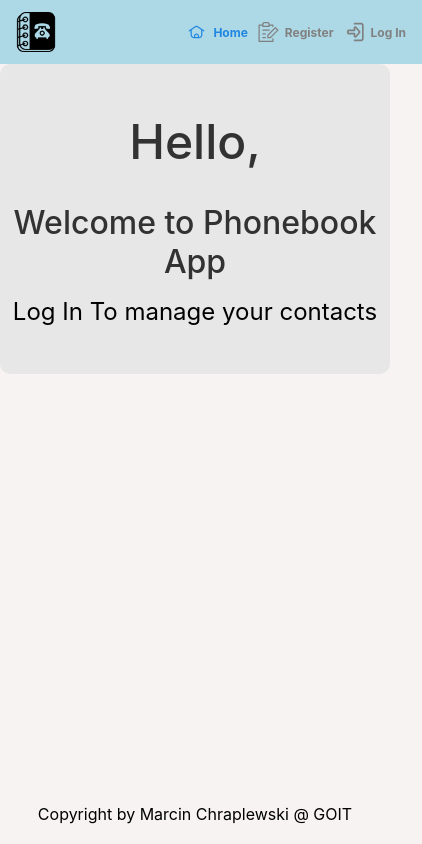
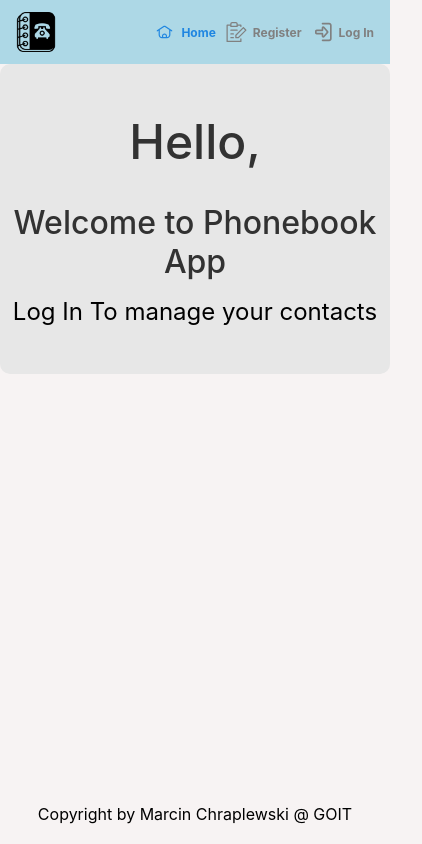
Before and after one commit to Chrapson/goit-react-hw-08-phonebook, a React (Create React App) app: page / in a window 390 px wide. Shown: the whole page, 422 px wide, since content can reach past the window. Built offline with nearby package versions, Linux system fonts and the light colour scheme.

Commit message:
[Phonebook][fix] fixed responsive nav bar

```diff
--- a/src/components/AppBar/AppBar.module.css
+++ b/src/components/AppBar/AppBar.module.css
@@ -10,6 +10,6 @@
   .header {
     padding: 0.25rem 1rem;
     gap: 40px;
-    width: 100vw;
+    max-width: 100vw;
   }
 }
```
